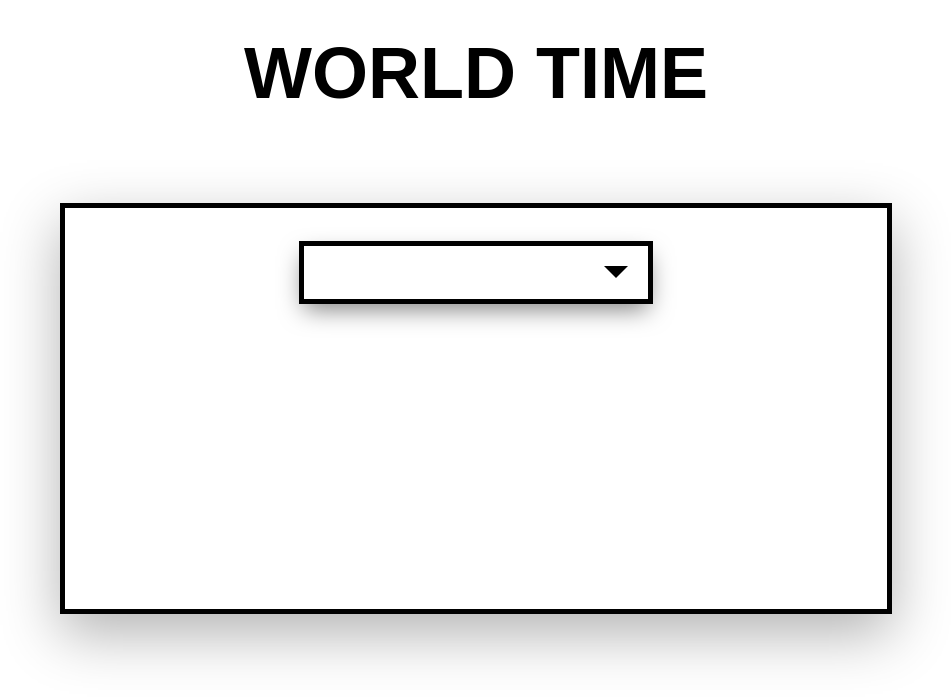
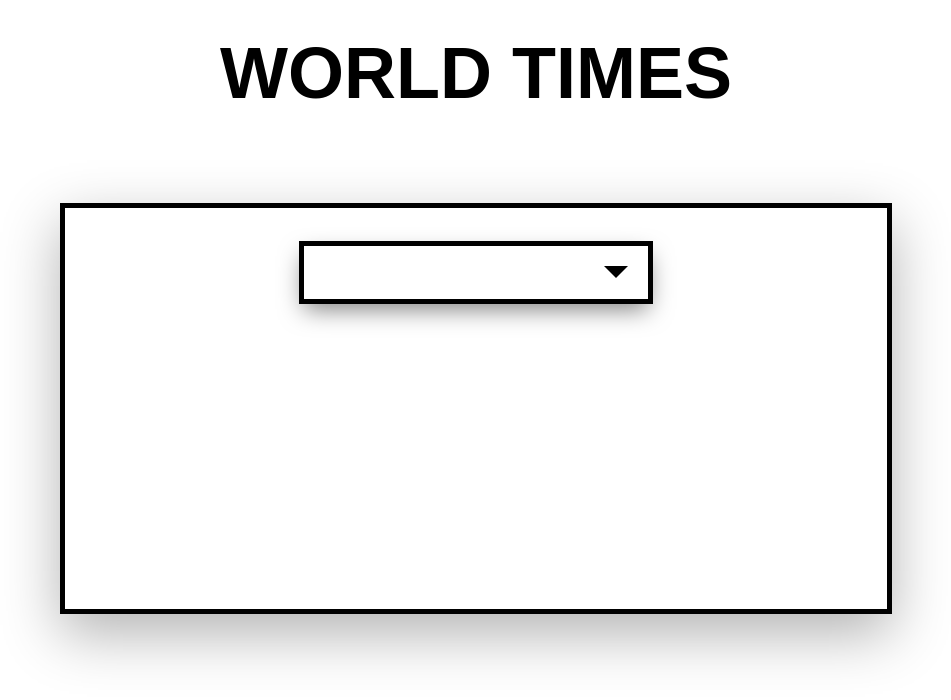
Before and after one commit to Manish20060829/Timezoneapp, a website built with Vite: page index.html in a window 1280 px wide. Shown: the whole page, without its empty margins (164-1115 px from the left). Built offline with nearby package versions, Linux system fonts and the light colour scheme; files whose address does not match are found by name.

```diff
--- a/index.html
+++ b/index.html
@@ -8,7 +8,7 @@
     </head>
     <body>
 
-      <header>WORLD TIME</header>
+      <header>WORLD TIMES</header>
 
       <div id = "container">
         <div class = "custom-select">
```
